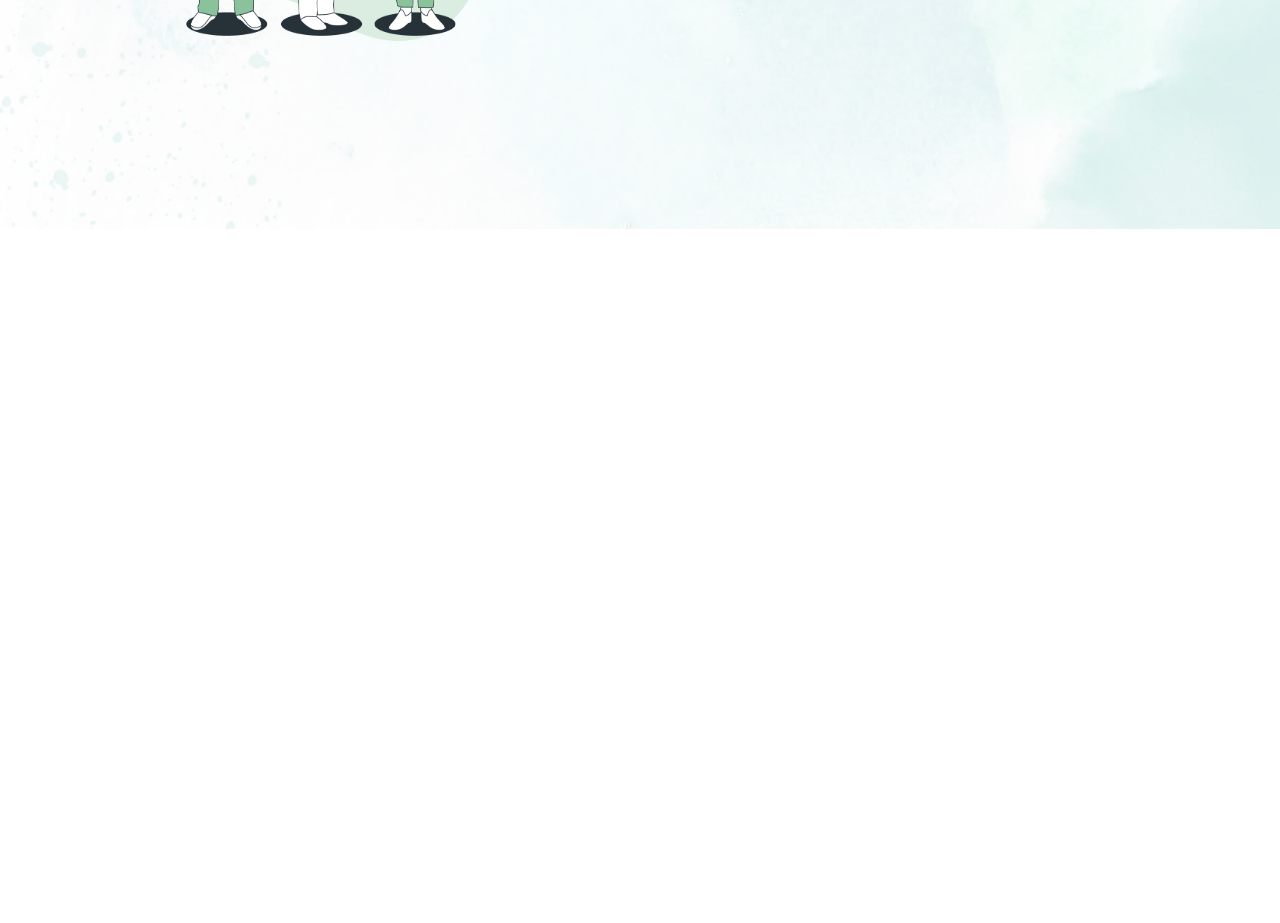
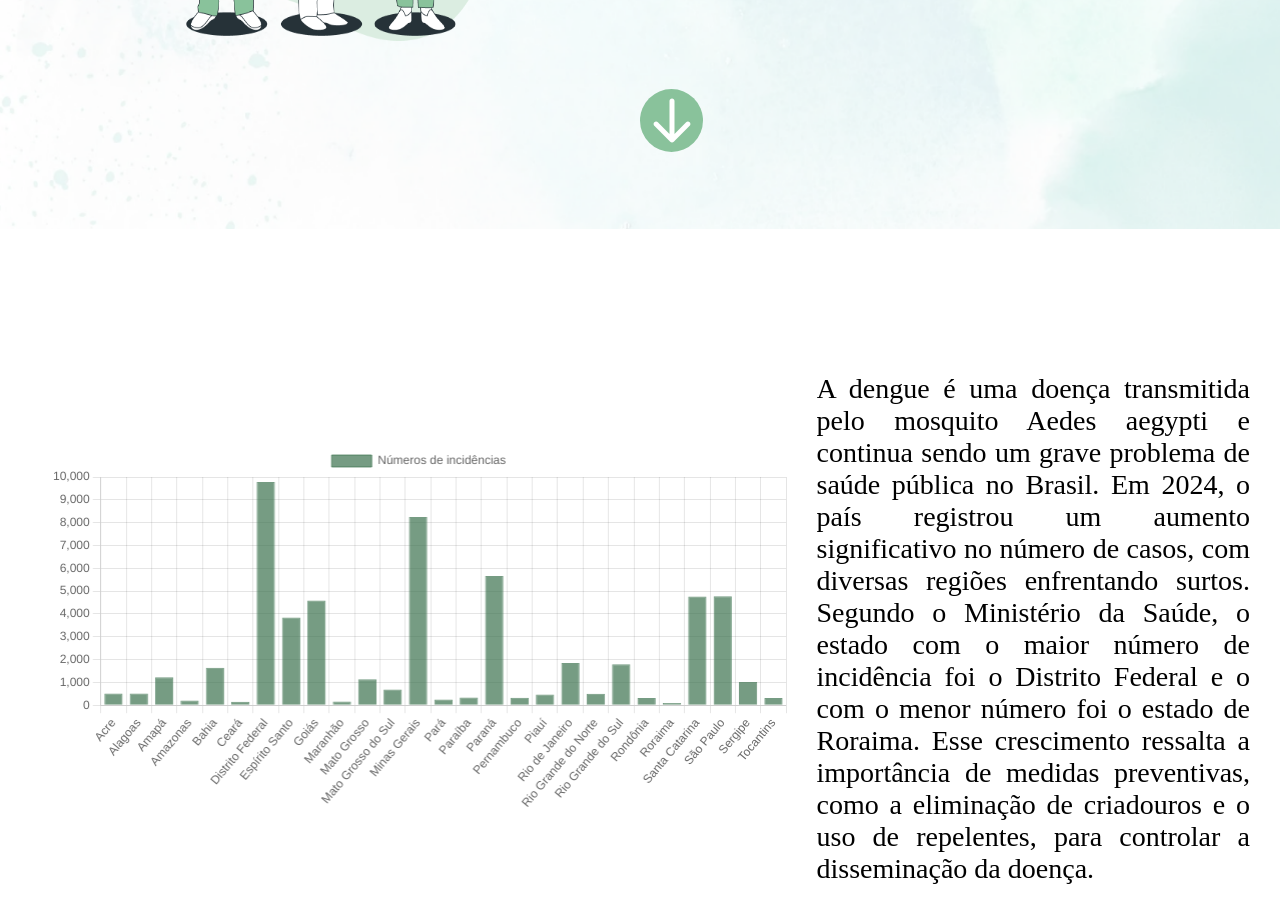
Before and after one commit to francisco-jose-vieira/Aedes, a plain HTML site: page Pages/TelaIncial/index.html in a window 1280 px wide. Shown: the part 647-1570 px from the top of the page. Before the commit the page ends 876 px from the top, so only its background shows below. Drawn offline with nearby package versions, Linux system fonts and the light colour scheme.

Commit message:
Novas Alterações

```diff
--- a/Pages/TelaIncial/index.html
+++ b/Pages/TelaIncial/index.html
@@ -5,28 +5,31 @@
     <meta charset="UTF-8">
     <meta name="viewport" content="width=device-width, initial-scale=1.0">
     <link rel="stylesheet" href="style.css">
+    <script src="https://cdn.jsdelivr.net/npm/chart.js"></script>
     <title>Aedes Chat</title>
 </head>
 
 <body>
+    <div class="container">
         <nav>
             <ul>
                 <li>Início</li>
-            <a href="../Comentarios/index.html"> <li>Fórum</li> </a>
+                <a href="../Comentarios/index.html">
+                    <li>Fórum</li>
+                </a>
+                <a href="#grafico">
                     <li>Informações</li>
+                </a>
             </ul>
-
             <a href="../TelaLogin/index.html">
                 <img src="imgs/imgPerfil.png" alt="">
             </a>
         </nav>
-
         <main>
             <div class="main-left">
                 <p>Aedes <br> Chat</p>
                 <img src="imgs/imgDoctor.png" alt="">
             </div>
-
             <div class="main-right">
                 <h2>Proteja sua <br> saúde, <br>
                     combata o <br>
@@ -34,6 +37,20 @@
                 </h2>
             </div>
         </main>
+        <a href="#grafico"><img class="arrow" src="imgs/arrow.svg" alt=""></a>
+
+    </div>
+
+    <div class="containerGrafico" id="grafico">
+        <div class="graficoLeft">
+            <canvas id="meuGrafico" width="400" height="200"></canvas>
+        </div>
+        <div class="graficoRight">
+            <p>A dengue é uma doença transmitida pelo mosquito Aedes aegypti e continua sendo um grave problema de saúde pública no Brasil. Em 2024, o país registrou um aumento significativo no número de casos, com diversas regiões enfrentando surtos. Segundo o Ministério da Saúde, o estado com o maior número de incidência foi o Distrito Federal e o com o menor número foi o estado de Roraima. Esse crescimento ressalta a importância de medidas preventivas, como a eliminação de criadouros e o uso de repelentes, para controlar a disseminação da doença.</p>
+        </div>
+    </div>
+
+    <script src="script.js"></script>
 </body>
 
 </html>
--- /dev/null
+++ b/Pages/TelaIncial/script.js
@@ -0,0 +1,58 @@
+// Seleciona o elemento canvas
+const ctx = document.getElementById('meuGrafico').getContext('2d');
+
+// Cria o gráfico
+const meuGrafico = new Chart(ctx, {
+  type: 'bar', // Tipo de gráfico ('bar', 'line', 'pie', etc.)
+  data: {
+    labels: [
+      'Acre',
+      'Alagoas',
+      'Amapá',
+      'Amazonas',
+      'Bahia',
+      'Ceará',
+      'Distrito Federal',
+      'Espírito Santo',
+      'Goiás',
+      'Maranhão',
+      'Mato Grosso',
+      'Mato Grosso do Sul',
+      'Minas Gerais',
+      'Pará',
+      'Paraíba',
+      'Paraná',
+      'Pernambuco',
+      'Piauí',
+      'Rio de Janeiro',
+      'Rio Grande do Norte',
+      'Rio Grande do Sul',
+      'Rondônia',
+      'Roraima',
+      'Santa Catarina',
+      'São Paulo',
+      'Sergipe',
+      'Tocantins',
+    ],
+    datasets: [
+      {
+        label: 'Números de incidências',
+        data: [519.1, 511.2, 1220.9, 207.5, 1640, 146.8, 9782.4, 3843.9, 4588.3, 164.6, 1135.1, 688.5, 8252.4, 249, 335.9, 5658.7, 329, 465.7, 1845.8, 507.7, 1799.5, 320.6, 99.5, 4765, 4773.5, 1013, 318.8],
+        backgroundColor: [
+          'rgba(60, 115, 79, 0.7)',
+        ],
+        borderColor: [
+          'rgba(60, 115, 79, 0.7)',
+        ],
+        borderWidth: 1,
+      },
+    ],
+  },
+  options: {
+    scales: {
+      y: {
+        beginAtZero: true,
+      },
+    },
+  },
+});
--- a/Pages/TelaIncial/style.css
+++ b/Pages/TelaIncial/style.css
@@ -11,7 +11,11 @@ a {
     text-decoration: none
 }
 
-body {
+html {
+    scroll-behavior: smooth;
+}
+
+.container {
     background-image: url('imgs/background.png');
     background-size: cover;
     /* Ajusta a imagem para cobrir todo o background */
@@ -108,6 +112,38 @@ main {
     }
 }
 
+.arrow {
+    position: absolute;
+    left: 50%;
+    bottom: 0.8px;
+}
+
+.containerGrafico {
+    width: 100vw;
+    height: 100vh;
+    display: flex;
+}
+
+.graficoLeft {
+    width: 60%;
+    display: flex;
+    align-items: center;
+    justify-content: center;
+    margin-left: 50px;
+}
+
+.graficoRight {
+    width: 40%;
+    display: flex;
+    align-items: center;
+    justify-content: center;
+    padding: 30px;
+    font-size: 28px;
+    text-align: justify;
+
+
+}
+
 /* Celular */
 @media screen and (max-width: 450px){
     ul {
```
Also changed, not shown: Pages/TelaIncial/imgs/arrow.svg (added). Lines whose indentation alone changed are shown as unchanged.
